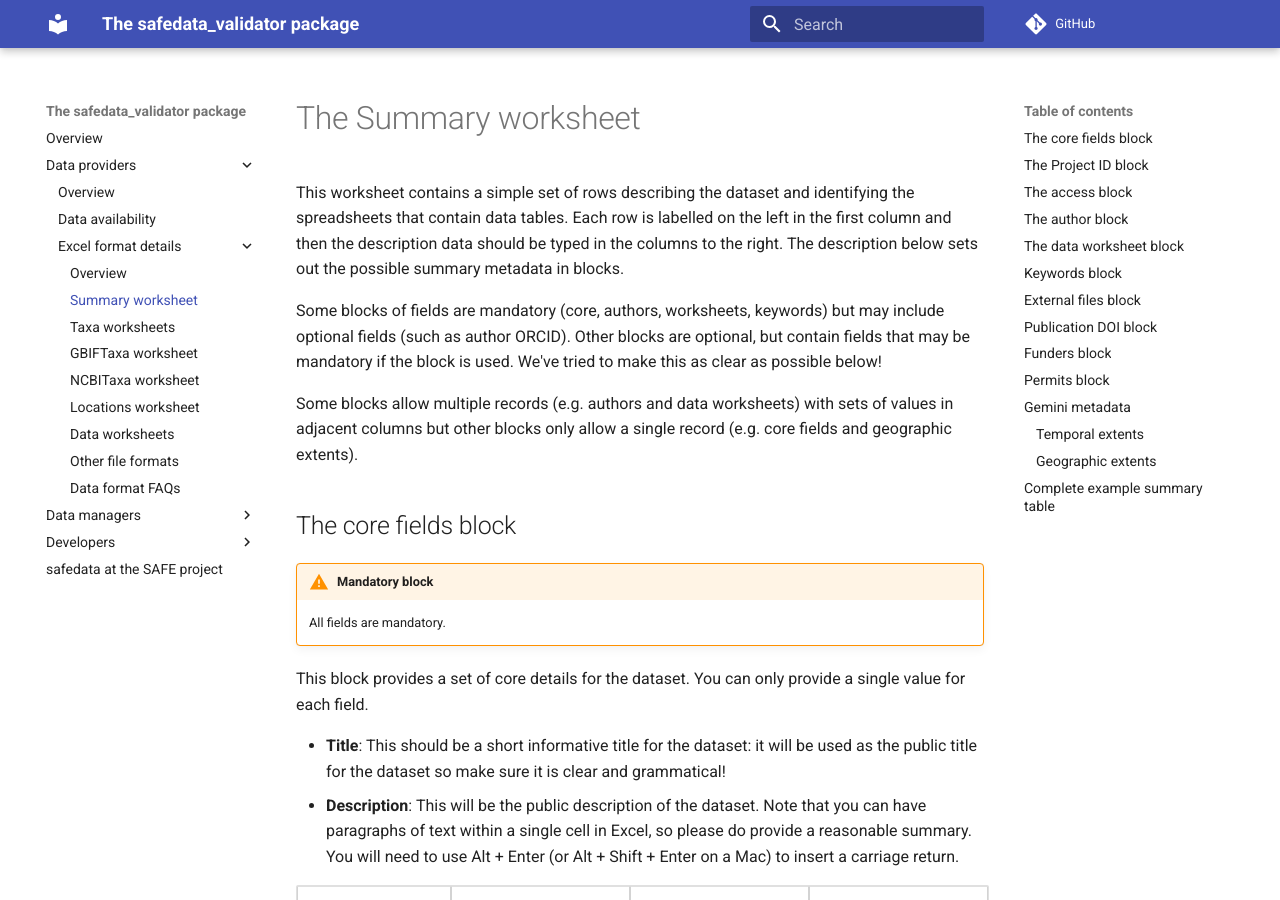
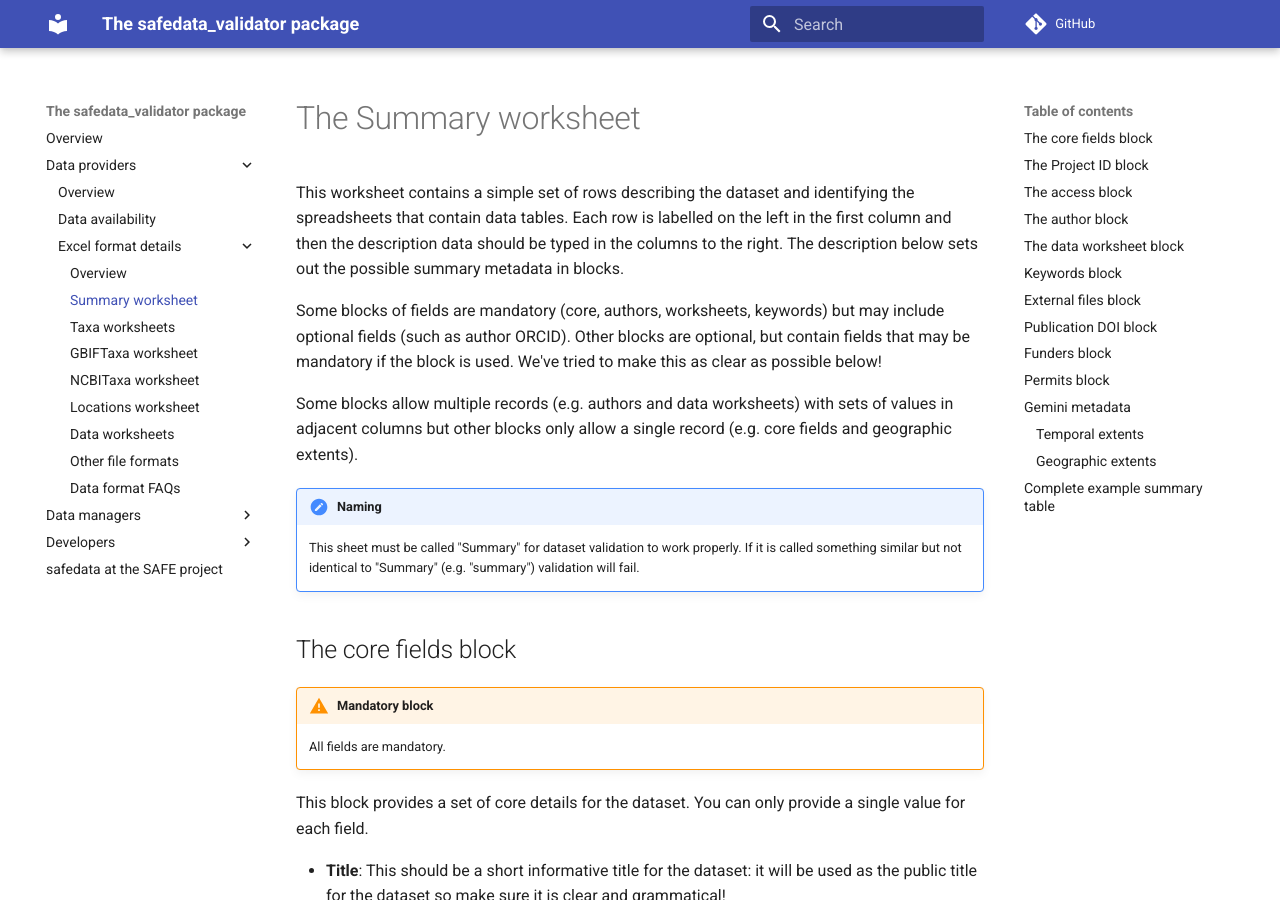
Before and after one commit to ImperialCollegeLondon/safedata_validator, an MkDocs documentation site: the page built from docs/data_providers/data_format/summary.md, in a window 1280 px wide and 900 px high. Built offline with MkDocs 1.6.1 and Material for MkDocs 9.7.7, drawn with Linux system fonts in a browser that asks for light colours; comment, search, counter and statistics services are not loaded.

Commit message:
Added note to docs about Summary sheet naming

```diff
--- a/docs/data_providers/data_format/summary.md
+++ b/docs/data_providers/data_format/summary.md
@@ -14,6 +14,11 @@ make this as clear as possible below!
 Some blocks allow multiple records (e.g. authors and data worksheets) with sets
 of values in adjacent columns  but other blocks only allow a single record (e.g.
 core fields and geographic extents).
+
+!!! Note "Naming"
+    This sheet must be called "Summary" for dataset validation to work properly. If it is
+    called something similar but not identical to "Summary" (e.g. "summary") validation
+    will fail.
 
 <!-- markdownlint-disable MD033 -->
 <style>
```
